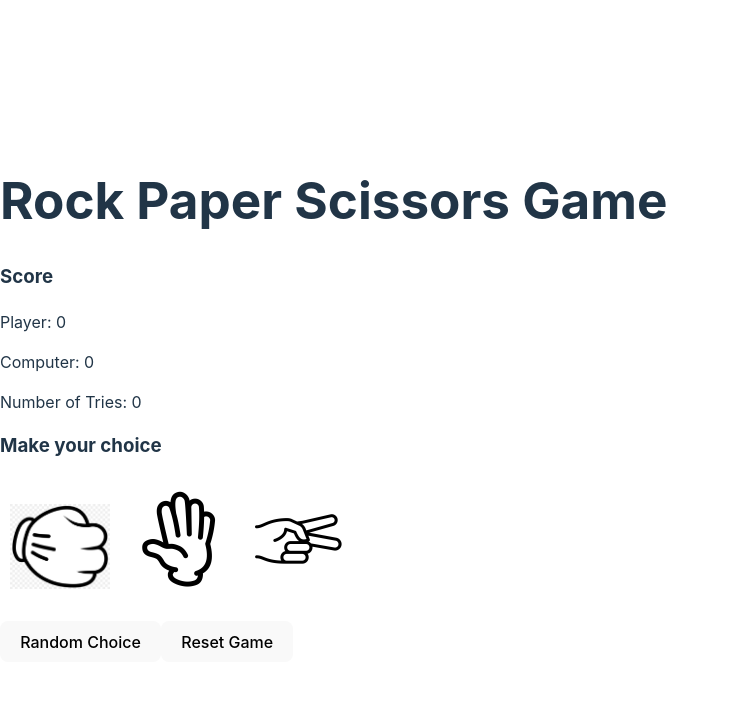
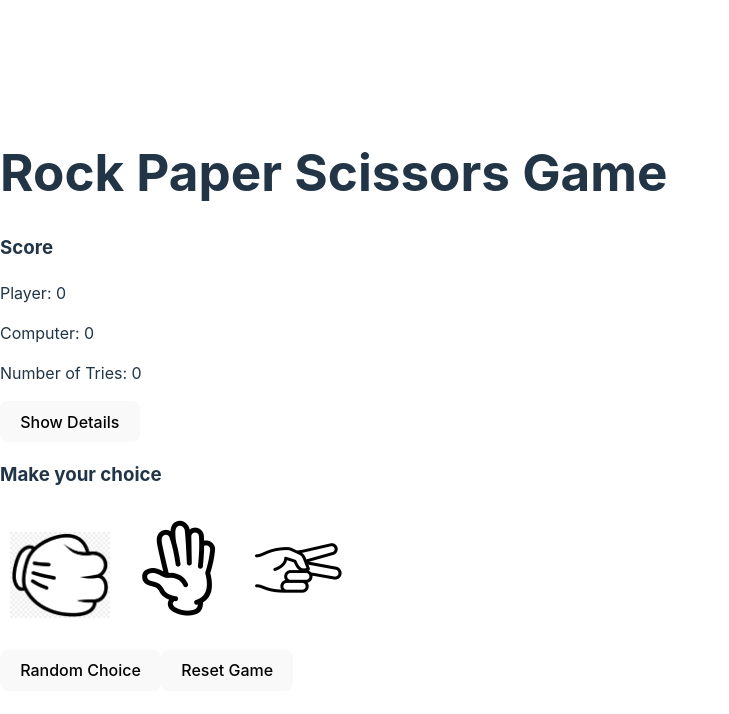
Before and after one commit to Nsimmons91/react-app, a React (Vite) app: page / in a window 1280 px wide. Shown: the top 714 px of the page, without its empty margins (0-729 px from the left). Built offline with nearby package versions, Linux system fonts and the light colour scheme.

Commit message:
Add win to lose ratio

```diff
--- a/src/App.jsx
+++ b/src/App.jsx
@@ -5,12 +5,29 @@ import scissorsImg from './assets/scissors.png';
 
 // Child Component for displaying current score
 const ScoreBoard = ({ score, tries }) => {
+  const [showDetails, setShowDetails] = useState(false);
+  const toggleDetails = () => {
+    setShowDetails(prevState => !prevState);
+  }
+
+  const totalGames = tries
+  const winRatio = totalGames ? ((score.player / totalGames) * 100).toFixed(2) : 0;
+  const lossRatio = totalGames ? ((score.computer / totalGames) * 100).toFixed(2) : 0;
   return (
     <div>
       <h3>Score</h3>
       <p>Player: {score.player}</p>
       <p>Computer: {score.computer}</p>
       <p>Number of Tries: {tries}</p>
+      <button onClick={toggleDetails}>
+        {showDetails ? 'Hide Details' : 'Show Details'}
+        </button>
+      {showDetails && (
+        <div>
+          <p>Win Ratio: {winRatio}%</p>
+          <p>Loss Ratio: {lossRatio}%</p>
+        </div>
+        )}
     </div>
   );
 };
```
